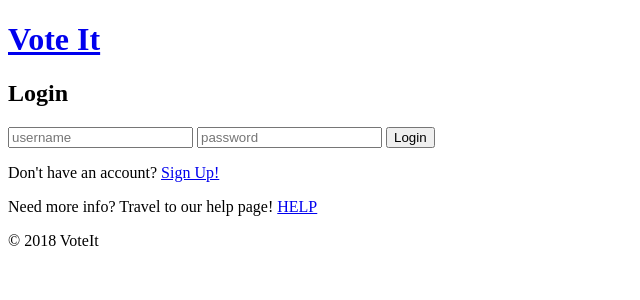
After one commit to FilipePintoReis/FEUP-LTW-Project, a PHP site: page /login.php in a window 1280 px wide. The commit adds this page. Shown: the top 300 px of the page, without its empty margins (0-640 px from the left). Run offline with PHP 8.4, Linux system fonts and the light colour scheme.

Commit message:
Added login and logout pages, and some dummy php files

```diff
--- /dev/null
+++ b/action_comment.php
@@ -0,0 +1,3 @@
+<?php
+    header('Location: index.php');
+ ?>
--- /dev/null
+++ b/action_login.php
@@ -0,0 +1,3 @@
+<?php
+    header('Location: index.php');
+ ?>
--- /dev/null
+++ b/action_signup.php
@@ -0,0 +1,3 @@
+<?php
+    header('Location: index.php');
+ ?>
--- a/index.html
+++ b/index.php
@@ -10,13 +10,13 @@
 
 <body>
     <header>
-        <h1><a href="index.html">Vote It</a></h1>
+        <h1><a href="index.php">Vote It</a></h1>
         <form method="post" action="action_login.php">
             <input type="text" name="username" placeholder="username" required>
             <input type="password" name="password" placeholder="password" required>
             <input type="submit" value="Login">
         </form>
-        <p>You don't have an account? <a href="action_signup.php">Sign Up!</a></p>
+        <p>You don't have an account? <a href="signup.php">Sign Up!</a></p>
     </header>
     <section id="stories_feed">
         <article class="story">
--- /dev/null
+++ b/login.php
@@ -0,0 +1,30 @@
+<!DOCTYPE html>
+<html>
+
+<head>
+    <title>VoteIt</title>
+    <meta charset="utf-8">
+    <link rel=icon href="images/icon.jpeg">
+</head>
+
+<body>
+    <header>
+        <h1><a href="index.php">Vote It</a></h1>
+    </header>
+
+    <section id="signup">
+        <h2>Login</h2>
+        <form method="post" action="action_login.php">
+            <input type="text" name="username" placeholder="username" required>
+            <input type="password" name="password" placeholder="password" required>
+            <input type="submit" value="Login">
+        </form>
+    </section>
+    <footer>
+        <p>Don't have an account? <a href="signup.php">Sign Up!</a></p>
+        <p>Need more info? Travel to our help page! <a href="help.php">HELP</a></p>
+        &copy; 2018 VoteIt
+    </footer>
+</body>
+
+</html>
```
Also changed, not shown: signup.php (added, +30 -0 lines).
